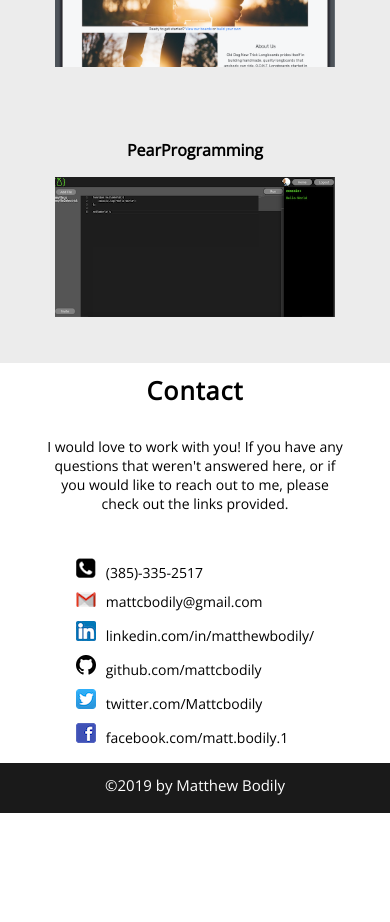
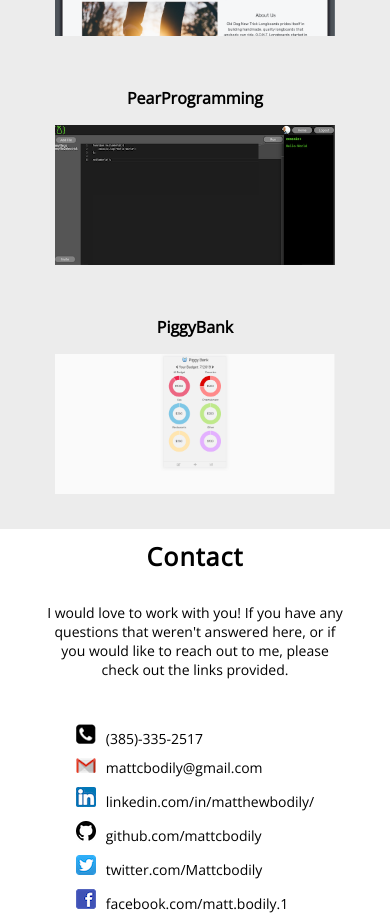
Before and after one commit to mattcbodily/portfolio, a React (Create React App) app: page /#/ in a window 390 px wide. Shown: the part 3080-4002 px from the top of the page. Before the commit the page ends 3893 px from the top, so only its background shows below. Built offline with nearby package versions, Linux system fonts and the light colour scheme.

Commit message:
added photo and styling for the PiggyBank project box on the home page

```diff
--- a/src/Components/Home/Home.css
+++ b/src/Components/Home/Home.css
@@ -191,11 +191,6 @@
     margin-bottom: 15px;
 }
 
-.Projectboxone:hover {
-    height: 250px;
-    width: 490px;
-}
-
 .Projectboxtwo {
     height: 235px;
     width: 450px;
@@ -209,14 +204,10 @@
     margin-bottom: 15px;
 }
 
-.Projectboxtwo:hover {
-    height: 250px;
-    width: 490px;
-}
-
 .Projectboxthree {
     height: 235px;
     width: 450px;
+    margin: 0px 10px;
     background-image: url("./Pictures/PearProgramming.png");
     background-repeat: no-repeat;
     background-size: cover;
@@ -226,9 +217,17 @@
     margin-bottom: 15px;
 }
 
-.Projectboxthree:hover {
-    height: 250px;
-    width: 490px;
+.Projectboxfour {
+    height: 235px;
+    width: 450px;
+    margin: 0px 10px;
+    background-image: url("./Pictures/piggy_bank.png");
+    background-repeat: no-repeat;
+    background-size: cover;
+    background-position: center;
+    box-sizing: border-box;
+    transition: height 1s, width 1s;
+    margin-bottom: 15px;
 }
 
 .Projectboxdescription {
@@ -429,27 +428,17 @@
         height: 175px;
         width: 350px;
     }
-    .Projectboxone:hover {
-        height: 190px;
-        width: 360px;
-    }
     .Projectboxtwo {
         height: 175px;
         width: 350px;
     }
-    .Projectboxtwo:hover {
-        height: 190px;
-        width: 360px;
-    }
-
     .Projectboxthree {
         height: 175px;
         width: 350px;
     }
-
-    .Projectboxthree:hover {
-        height: 190px;
-        width: 360px;
+    .Projectboxfour {
+        height: 175px;
+        width: 350px;
     }
 }
 
@@ -494,25 +483,17 @@
         height: 140px;
         width: 280px;
     }
-    .Projectboxone:hover {
-        height: 150px;
-        width: 290px;
-    }
     .Projectboxtwo {
         height: 140px;
         width: 280px;
-    }
-    .Projectboxtwo:hover {
-        height: 150px;
-        width: 290px;
     }
     .Projectboxthree {
         height: 140px;
         width: 280px;
     }
-    .Projectboxthree:hover {
-        height: 150px;
-        width: 290px;
+    .Projectboxfour {
+        height: 140px;
+        width: 280px;
     }
     .Homecontactdiv {
         height: 400px;
--- a/src/Components/Home/Home.js
+++ b/src/Components/Home/Home.js
@@ -150,6 +150,14 @@ const Home = () => {
                                     </div>
                                 </div>
                             </Link>
+                            <Link to='/PiggyBank' className='Projectlinkbox'>
+                                <p>PiggyBank</p>
+                                <div className='Projectboxfour'>
+                                    <div className='Projectboxdescription'>
+                                        <div className='Projectdescriptionspan'>PiggyBank is a budgeting app that allows users to set a budget, track expenses, and view expense trends. Click to learn more.</div>
+                                    </div>
+                                </div>
+                            </Link>
                         </div>
                     </div>
                 </div>
--- a/src/Components/Projects/PiggyBank/PiggyBank.js
+++ b/src/Components/Projects/PiggyBank/PiggyBank.js
@@ -32,3 +32,5 @@ const PiggyBank = () => {
         </div>
     )
 }
+
+export default PiggyBank;
--- a/src/routes.js
+++ b/src/routes.js
@@ -5,6 +5,7 @@ import About from './Components/About/About';
 import Teachio from './Components/Projects/Teachio/Teachio';
 import PearProgramming from './Components/Projects/PearProgramming/PearProgramming';
 import LongboardShop from './Components/Projects/LongboardShop/LongboardShop';
+import PiggyBank from './Components/Projects/PiggyBank/PiggyBank';
 
 export default(
     <Switch>
@@ -13,5 +14,6 @@ export default(
         <Route path='/Teachio' component={Teachio}/>
         <Route path='/PearProgramming' component={PearProgramming}/>
         <Route path='/odnt-longboards' component={LongboardShop}/>
+        <Route path='/PiggyBank' component={PiggyBank}/>
     </Switch>
 )
```
Also changed, not shown: src/Components/Home/Pictures/piggy_bank.png (added).
